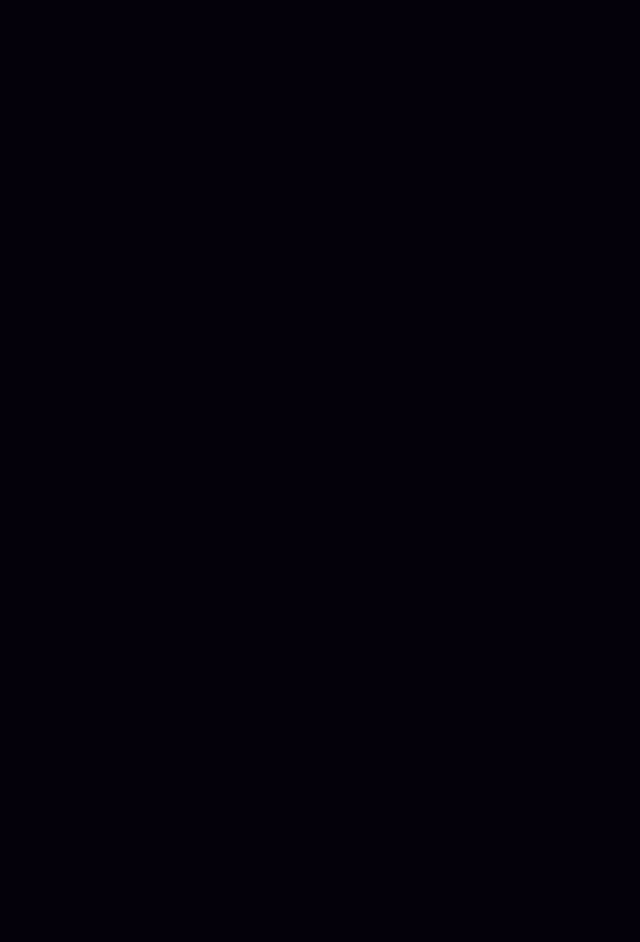
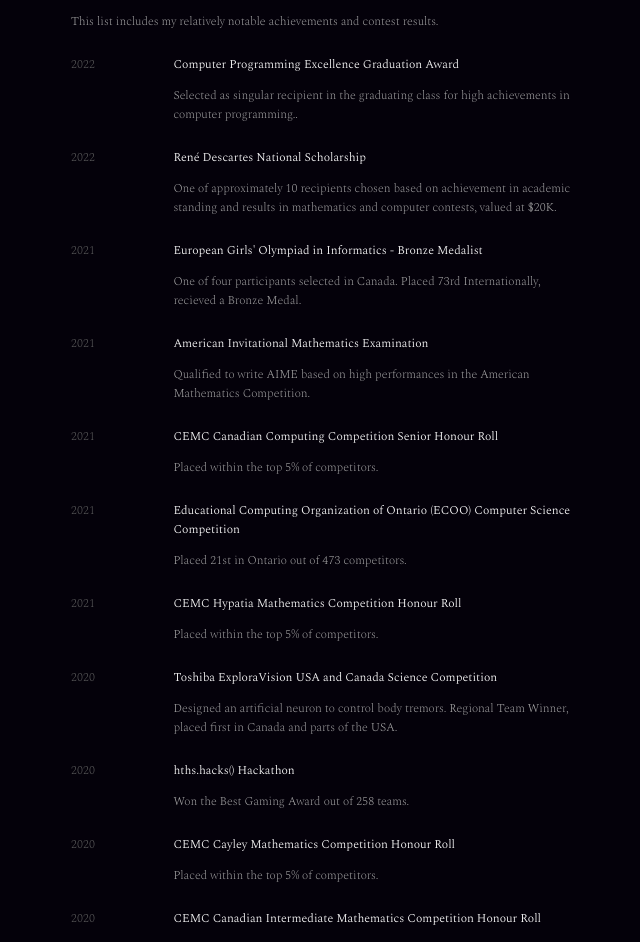
Before and after one commit to nicoella/nicoella.github.io, a React (Create React App) app: page /achievements in a window 1280 px wide. Before the commit this address had no page. Shown: the part 160-1102 px from the top of the page, without its empty margins (313-953 px from the left). Before the commit the page ends 800 px from the top, so only its background shows below. Built offline with nearby package versions, Linux system fonts and the light colour scheme.

Commit message:
finish homepage, add achievement history

```diff
--- a/src/App.css
+++ b/src/App.css
@@ -3,6 +3,7 @@
   margin-left: calc(50vw - 20vw);
   margin-right: calc(50vw - 20vw);
   padding: 0;
+  padding-bottom: 100px;
   background-color: #04010a;
 }
 
@@ -43,6 +44,16 @@
   font-weight: 300;
   color: #f9f9f9;
   font-family: "Spectral";
+  margin: 0;
+  padding-top: 40px;
+}
+
+h3 {
+  font-size: 12px;
+  font-weight: 300;
+  color: #f9f9f9;
+  font-family: "Spectral";
+  padding: 0;
   padding-top: 20px;
 }
 
--- a/src/App.js
+++ b/src/App.js
@@ -3,6 +3,7 @@
 import Home from "./pages/Home";
 import Projects from "./pages/Projects";
 import Layout from "./pages/Layout";
+import Achievements from "./pages/Achievements";
 
 function App() {
   return (
@@ -10,6 +11,7 @@
       <Routes>
         <Route path="/" element={<Layout />}>
           <Route index element={<Home />} />
+          <Route path="achievements" element={<Achievements />} />
           <Route path="projects" element={<Projects />} />
         </Route>
       </Routes>
--- a/src/components/TimelineItem.css
+++ b/src/components/TimelineItem.css
@@ -0,0 +1,30 @@
+.item {
+  width: 100%;
+  display: block;
+  padding-bottom: 0px;
+}
+
+.item .time p {
+  color: #616161;
+}
+
+.item h3 {
+  padding: 0px;
+}
+
+.item .time {
+  width: 20%;
+  color: #818180;
+  display: inline-block;
+}
+
+.item .description {
+  width: 78%;
+  display: inline-block;
+  vertical-align: top;
+}
+
+.item .extra {
+  color: #616161;
+  padding-top: 5px;
+}
--- a/src/components/TimelineItem.js
+++ b/src/components/TimelineItem.js
@@ -1,8 +1,28 @@
 import React from "react";
+import styles from "./TimelineItem.css";
 
 class TimelineItem extends React.Component {
   render() {
-    return <h2>Timeline Item</h2>;
+    let description = <></>;
+    if (this.props.description) {
+      description = <p>{this.props.description}</p>;
+    }
+    let extra = <></>;
+    if (this.props.extra) {
+      extra = <p class="extra">{this.props.extra}</p>;
+    }
+    return (
+      <div class="item">
+        <div class="time">
+          <p>{this.props.year}</p>
+        </div>
+        <div class="description">
+          <h3>{this.props.title}</h3>
+          {description}
+          {extra}
+        </div>
+      </div>
+    );
   }
 }
 
--- /dev/null
+++ b/src/pages/Achievements.css
@@ -0,0 +1,3 @@
+.achievements h1 {
+  padding-top: 70px;
+}
--- /dev/null
+++ b/src/pages/Achievements.js
@@ -0,0 +1,92 @@
+import React, { useEffect } from "react";
+
+import "./Achievements.css";
+
+import TimelineItem from "../components/TimelineItem";
+
+const Achievements = () => {
+  useEffect(() => {
+    window.scrollTo(0, 0);
+  }, []);
+  return (
+    <div class="achievements">
+      <h1>Achievement History</h1>
+      <p>
+        This list includes my relatively notable achievements and contest
+        results.
+      </p>
+      <TimelineItem
+        year="2022"
+        title="Computer Programming Excellence Graduation Award"
+        description="Selected as singular recipient in the graduating class for high achievements in computer programming.."
+      />
+      <TimelineItem
+        year="2022"
+        title="René Descartes National Scholarship"
+        description="One of approximately 10 recipients chosen based on achievement in academic standing and results in mathematics and computer contests, valued at $20K."
+      />
+      <TimelineItem
+        year="2021"
+        title="European Girls' Olympiad in Informatics - Bronze Medalist"
+        description="One of four participants selected in Canada. Placed 73rd Internationally, recieved a Bronze Medal."
+      />
+      <TimelineItem
+        year="2021"
+        title="American Invitational Mathematics Examination"
+        description="Qualified to write AIME based on high performances in the American Mathematics Competition."
+      />
+      <TimelineItem
+        year="2021"
+        title="CEMC Canadian Computing Competition Senior Honour Roll"
+        description="Placed within the top 5% of competitors."
+      />
+      <TimelineItem
+        year="2021"
+        title="Educational Computing Organization of Ontario (ECOO) Computer Science Competition"
+        description="Placed 21st in Ontario out of 473 competitors."
+      />
+      <TimelineItem
+        year="2021"
+        title="CEMC Hypatia Mathematics Competition Honour Roll"
+        description="Placed within the top 5% of competitors."
+      />
+      <TimelineItem
+        year="2020"
+        title="Toshiba ExploraVision USA and Canada Science Competition"
+        description="Designed an artificial neuron to control body tremors. Regional Team Winner, placed first in Canada and parts of the USA."
+      />
+      <TimelineItem
+        year="2020"
+        title="hths.hacks() Hackathon"
+        description="Won the Best Gaming Award out of 258 teams."
+      />
+      <TimelineItem
+        year="2020"
+        title="CEMC Cayley Mathematics Competition Honour Roll"
+        description="Placed within the top 5% of competitors."
+      />
+      <TimelineItem
+        year="2020"
+        title="CEMC Canadian Intermediate Mathematics Competition Honour Roll"
+        description="Placed within the top 5% of competitors."
+      />
+      <TimelineItem
+        year="2019 - 2020"
+        title="Academic Achievement Award"
+        description="Received the award for Mathematics (Grade 9 and 10) and Introduction to Computer Science (Grade 10 and 11) for having the highest academic achievement in these courses."
+      />
+      <TimelineItem
+        year="2019"
+        title="CEMC Fryer Mathematics Competition Honour Roll"
+        description="Placed within the top 5% of competitors."
+      />
+      <TimelineItem
+        year="2019"
+        title="FIRST Robotics Ryerson University Event Champion"
+        description="Top team in the event."
+      />
+    </div>
+  );
+};
+
+export default Achievements;
--- a/src/pages/Home.js
+++ b/src/pages/Home.js
@@ -44,7 +44,53 @@
         </a>
       </div>
       <h2>Experience</h2>
-      <TimelineItem />
+      <TimelineItem
+        year="2023"
+        title="Software Developer - Miovision"
+        extra="Angular, SCSS, Cypress, TypeScript, RxJS, NestJS"
+      />
+      <TimelineItem
+        year="2022"
+        title="Innovation Developer - Royal Bank of Canada"
+        description="Created a rewards site for RBC developers which rewards them for contributing to internal GitHub bugs and issues. Worked in weekly Agile sprints."
+        extra="Angular, SCSS, MariaDB, TypeScript"
+      />
+      <TimelineItem
+        year="2019 - 2022"
+        title="Vice President - Mackenzie Computer Programming Team"
+        description="Created competitive programming problems for contests and tutored students in competitive and curriculum programming. Managed a team of executives to deliver weekly lessons and monthly programming competitions."
+        extra="Java, C++, Processing"
+      />
+      <h2>Notable Achievements</h2>
+      <TimelineItem
+        year="2022"
+        title="René Descartes National Scholarship"
+        description="One of approximately 10 recipients chosen based on achievement in academic standing and results in mathematics and computer contests, valued at $20K."
+      />
+      <TimelineItem
+        year="2021"
+        title="European Girls' Olympiad in Informatics - Bronze Medalist"
+        description="One of four participants selected in Canada. Placed 73rd Internationally, recieved a Bronze Medal."
+      />
+      <TimelineItem
+        year="2021"
+        title="CEMC Canadian Computing Competition Senior - Honour Roll"
+        description="Placed within the top 5% of competitors."
+      />
+      <TimelineItem
+        year="2021"
+        title="American Invitational Mathematics Examination"
+        description="Qualified to write AIME based on high performances in the American Mathematics Competition."
+      />
+      <TimelineItem
+        year="2021"
+        title="Educational Computing Organization of Ontario (ECOO) Computer Science Competition"
+        description="Placed 21st in Ontario out of 473 competitors."
+      />
+      <p>
+        A full list of my contests and achievements can be found{" "}
+        <Link to="/achievements#"> here</Link>.
+      </p>
     </>
   );
 };
--- /dev/null
+++ b/src/pages/Projects.css
@@ -0,0 +1,3 @@
+.projects h1 {
+  padding-top: 70px;
+}
--- a/src/pages/Projects.js
+++ b/src/pages/Projects.js
@@ -1,7 +1,11 @@
 import React from "react";
 
 const Projects = () => {
-  return <h2> Projects </h2>;
+  return (
+    <div class="achievements">
+      <h1>Projects</h1>
+    </div>
+  );
 };
 
 export default Projects;
```
